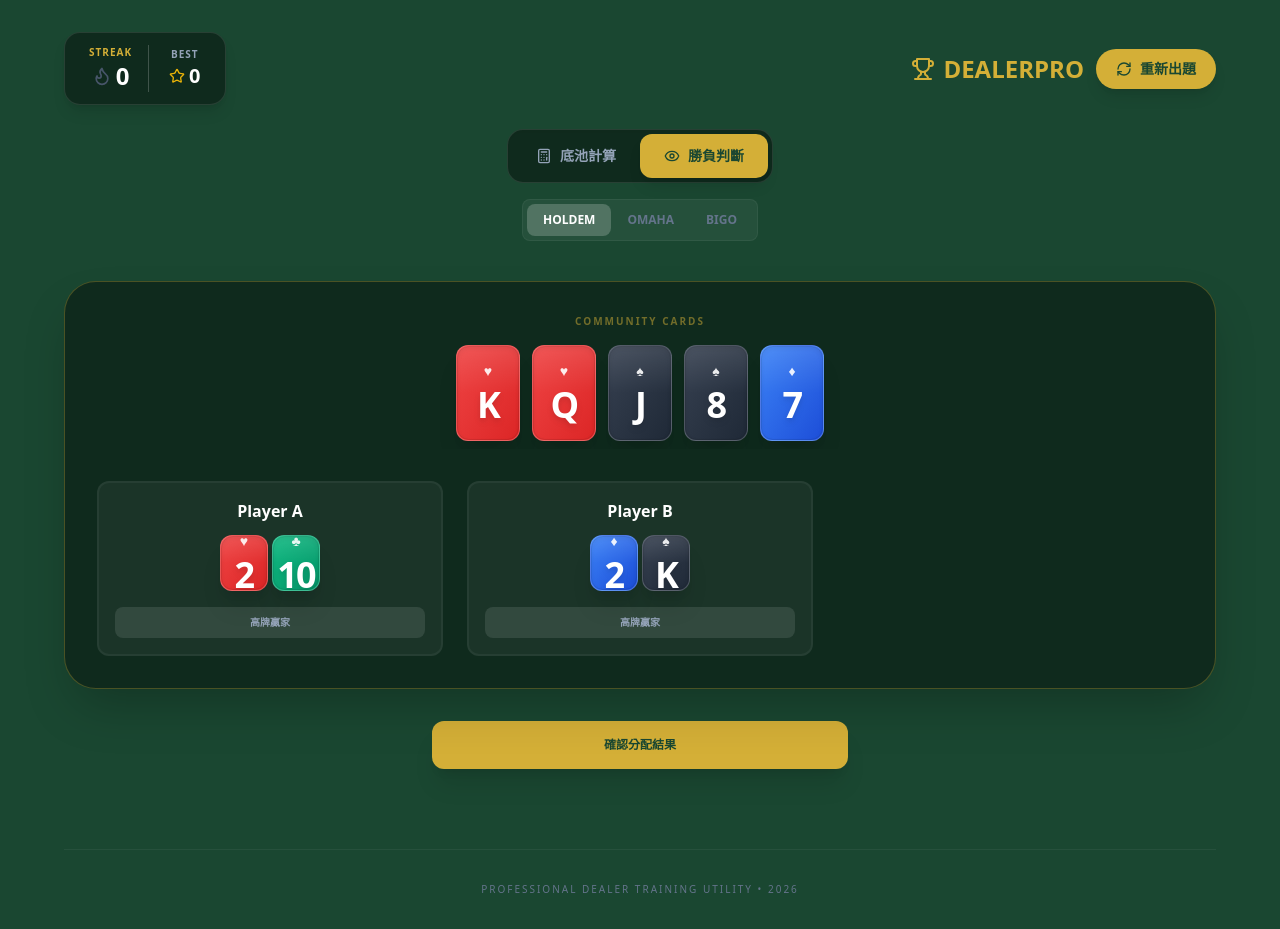
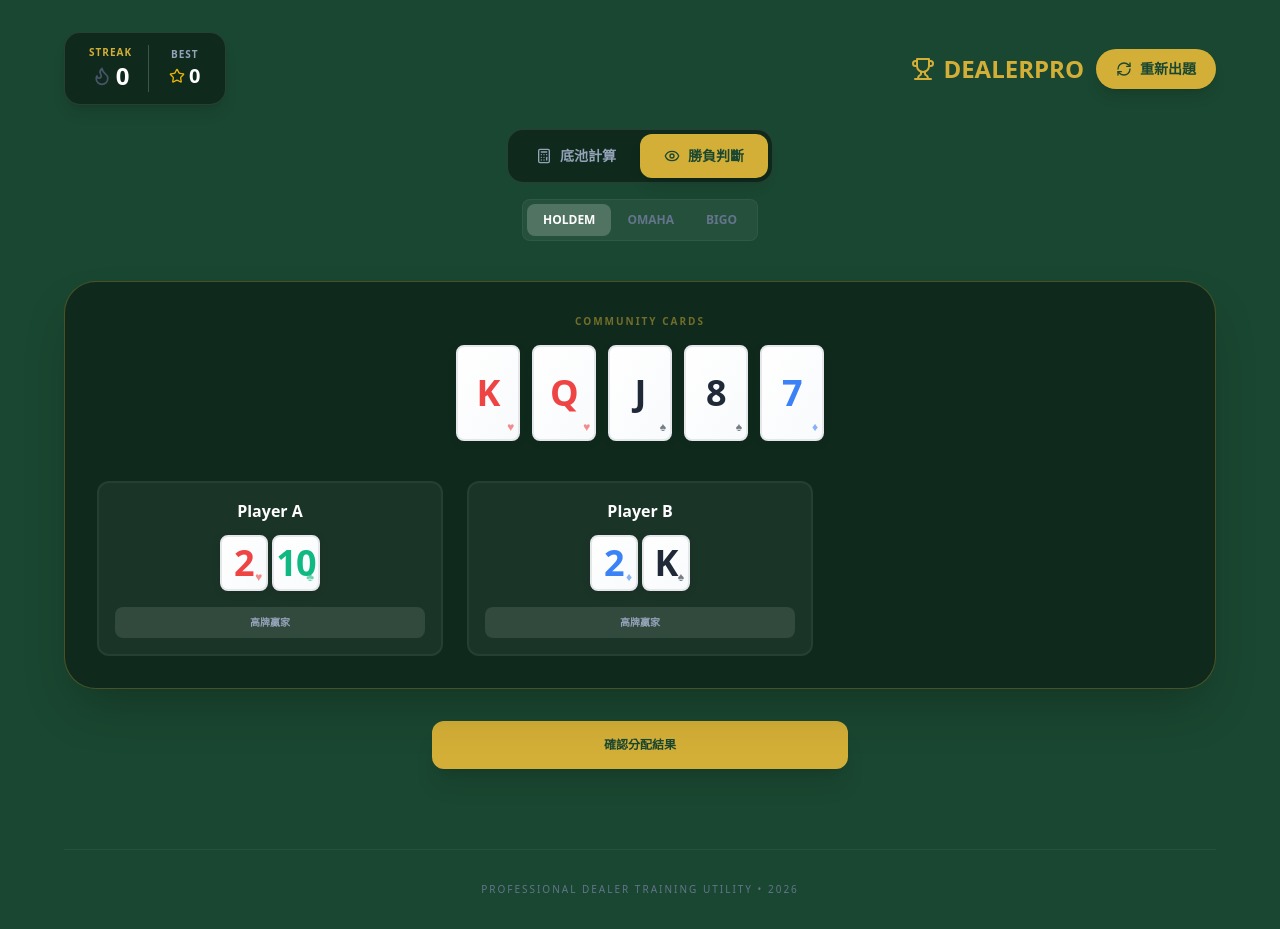
Before and after one commit to Leon-cypher/dealerpractice, a React (Vite) app: page / in a window 1280 px wide. Both pictures are taken after a click on the button "勝負判斷". Built offline with nearby package versions, Linux system fonts and the light colour scheme; the HTML template or start-up script is replaced by a standard one.

Commit message:
UI: exact synchronization with professional-poker CSS properties

```diff
--- a/src/App.tsx
+++ b/src/App.tsx
@@ -24,11 +24,11 @@ const PokerCard: React.FC<{ card: PokerLogic.Card; hidden?: boolean; className?:
     );
   }
 
-  const suitConfigs: Record<string, { bg: string, symbol: string }> = {
-    'spades': { bg: 'bg-gradient-to-br from-[#374151] to-[#1f2937]', symbol: '♠' },
-    'hearts': { bg: 'bg-gradient-to-br from-[#ef4444] to-[#dc2626]', symbol: '♥' },
-    'diamonds': { bg: 'bg-gradient-to-br from-[#3b82f6] to-[#1d4ed8]', symbol: '♦' },
-    'clubs': { bg: 'bg-gradient-to-br from-[#10b981] to-[#059669]', symbol: '♣' }
+  const suitConfigs: Record<string, { color: string, symbol: string }> = {
+    'spades': { color: 'text-[#1f2937]', symbol: '♠' },
+    'hearts': { color: 'text-[#ef4444]', symbol: '♥' },
+    'diamonds': { color: 'text-[#3b82f6]', symbol: '♦' },
+    'clubs': { color: 'text-[#10b981]', symbol: '♣' }
   };
 
   const config = suitConfigs[card.suit];
@@ -37,26 +37,25 @@ const PokerCard: React.FC<{ card: PokerLogic.Card; hidden?: boolean; className?:
     <div
       style={style}
       className={cn(
-        "w-10 h-14 sm:w-12 sm:h-18 md:w-16 md:h-24 rounded-lg md:rounded-xl shadow-xl flex flex-col items-center justify-center relative overflow-hidden border border-white/20 transition-all",
-        config.bg,
+        "w-10 h-14 sm:w-12 sm:h-18 md:w-16 md:h-24 rounded-lg flex flex-col items-center justify-center relative overflow-hidden transition-all border-2 border-[#e5e7eb] shadow-[0_2px_8px_rgba(0,0,0,0.1)]",
+        "bg-gradient-to-br from-[#ffffff] to-[#f8fafc]",
         className
       )}
     >
-      {/* 頂部細微反光 */}
-      <div className="absolute top-0 left-0 right-0 h-1/2 bg-gradient-to-b from-white/10 to-transparent pointer-events-none"></div>
+      {/* 頂部光澤 (::before) */}
+      <div className="absolute inset-0 bg-gradient-to-br from-white/30 to-transparent pointer-events-none"></div>
 
-      {/* 內容：花色與數字並排或堆疊 */}
-      <div className="flex flex-col items-center justify-center text-white">
-        <div className="text-[10px] md:text-sm font-bold opacity-90 leading-none mb-1">
-          {config.symbol}
-        </div>
-        <div className="text-xl sm:text-2xl md:text-4xl font-black leading-none select-none tracking-tighter drop-shadow-md">
+      {/* 內容佈局 */}
+      <div className={cn("relative z-10 font-[900] tracking-tighter flex flex-col items-center", config.color)}>
+        <div className="text-xl sm:text-2xl md:text-4xl leading-none select-none">
           {card.rank}
         </div>
       </div>
 
-      {/* 內陰影裝飾 */}
-      <div className="absolute inset-0 border border-black/10 rounded-lg md:rounded-xl pointer-events-none shadow-inner"></div>
+      {/* 右下角微小花色 */}
+      <div className={cn("absolute bottom-1 right-1 opacity-60 font-bold text-[8px] md:text-xs", config.color)}>
+        {config.symbol}
+      </div>
     </div>
   );
 };
```
